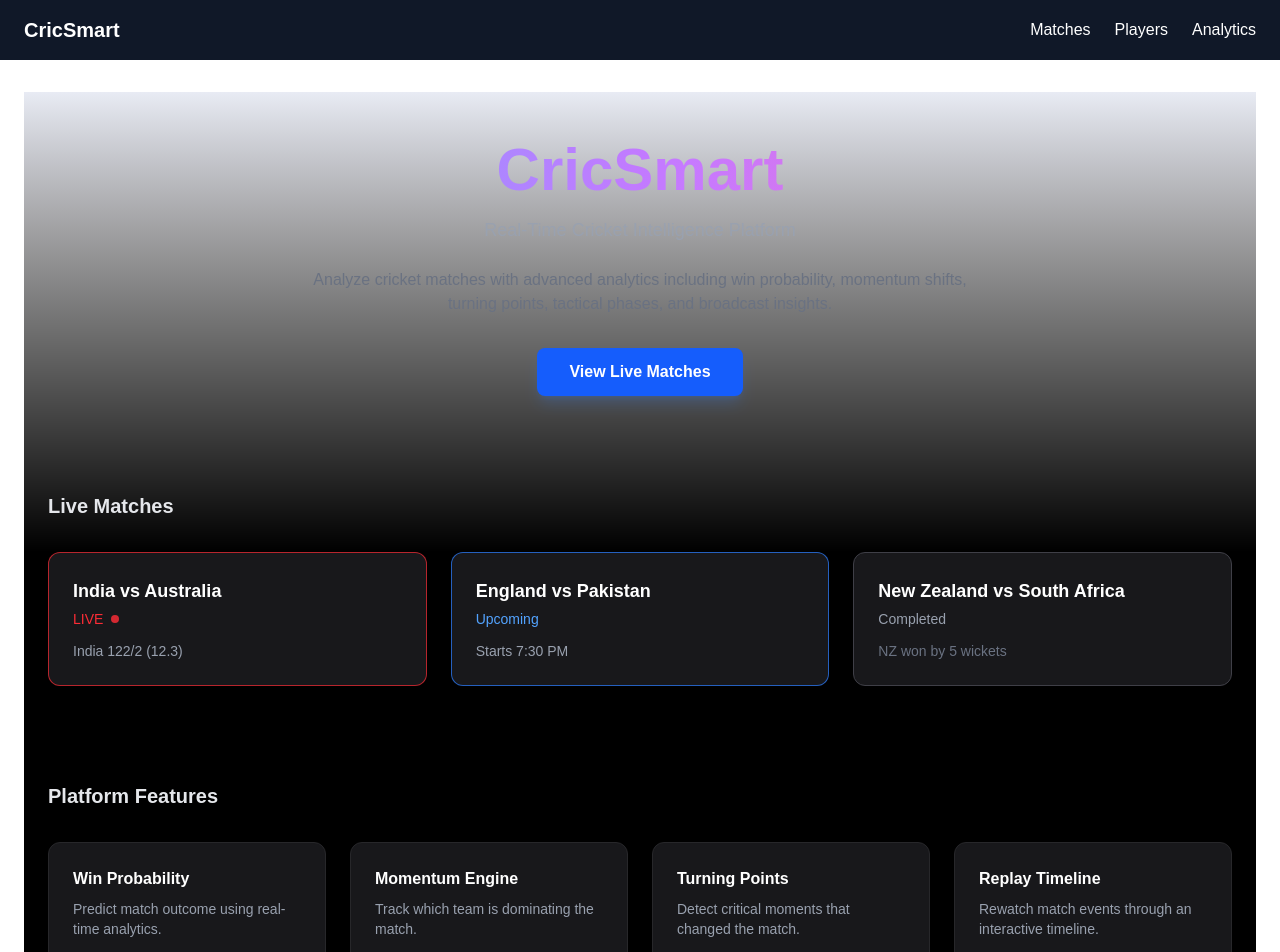
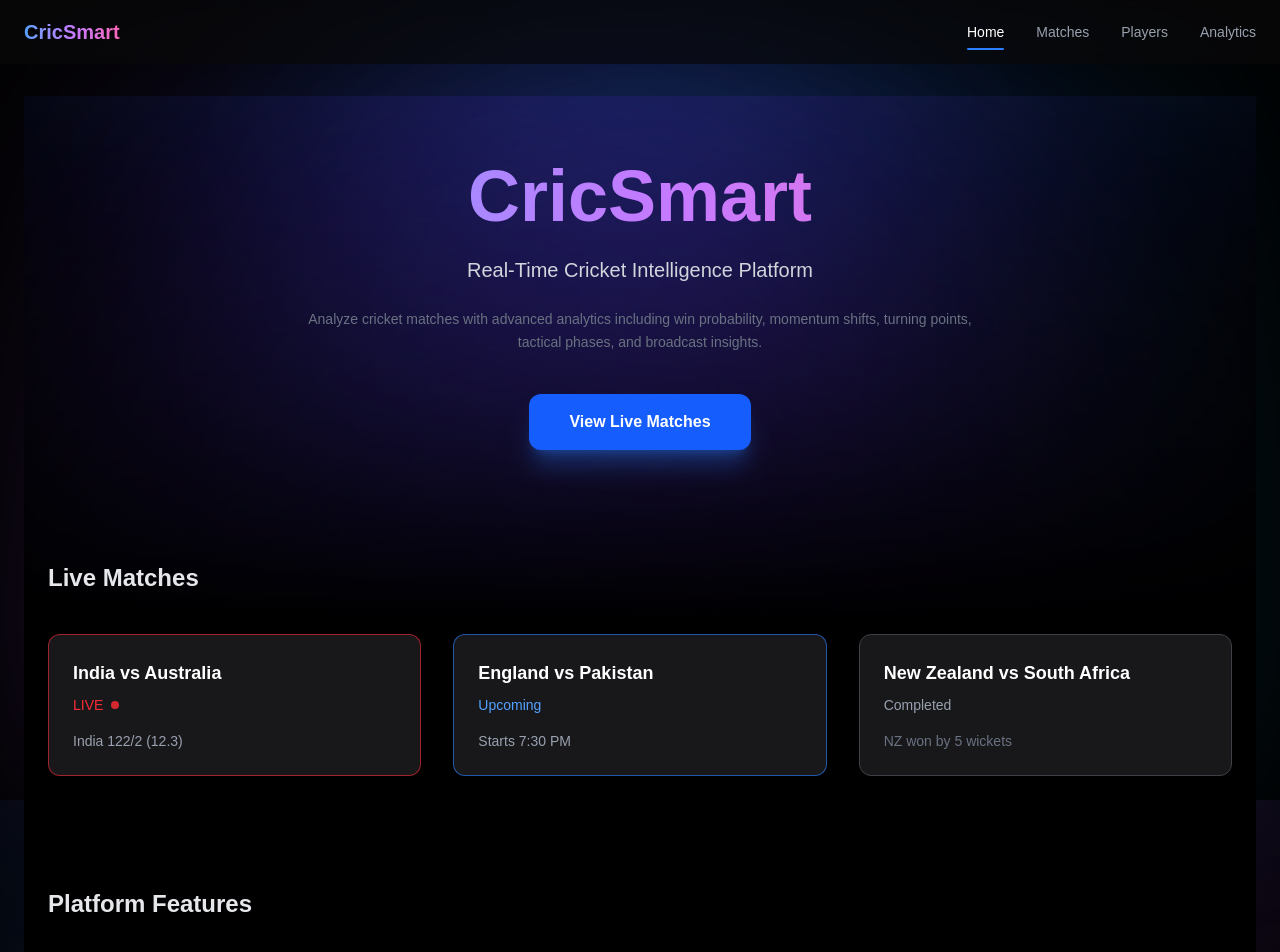
Before and after one commit to ashutosh2287/cricsmart, a Next.js app: page / in a window 1280 px wide. Shown: the top 952 px of the page. Built offline with nearby package versions, Linux system fonts and the light colour scheme.

Commit message:
checkpoint before upgrade

```diff
--- a/src/app/globals.css
+++ b/src/app/globals.css
@@ -20,9 +20,19 @@
 }
 
 body {
-  background: var(--background);
+  background:
+    radial-gradient(circle at 20% 20%, rgba(59,130,246,0.15), transparent 40%),
+    radial-gradient(circle at 80% 0%, rgba(168,85,247,0.15), transparent 40%),
+    radial-gradient(circle at 50% 100%, rgba(14,165,233,0.12), transparent 45%),
+    #000;
+
   color: var(--foreground);
+
   font-family: Arial, Helvetica, sans-serif;
+
+  min-height: 100vh;
+
+  background-attachment: fixed;
 }
 
 /*
@@ -308,3 +318,101 @@ CAMERA SHAKE EFFECT
 .stadium-overlay.tension {
   background: radial-gradient(circle, rgba(249,115,22,0.25), transparent);
 }
+
+/*
+================================================
+✨ GLOBAL UI POLISH
+================================================
+*/
+
+.card-glow:hover {
+
+  box-shadow:
+    0 10px 30px rgba(0,0,0,0.6),
+    0 0 20px rgba(59,130,246,0.25);
+
+}
+
+.section-divider {
+
+  height: 1px;
+
+  background: linear-gradient(
+    to right,
+    transparent,
+    rgba(148,163,184,0.4),
+    transparent
+  );
+
+}
+
+/*
+================================================
+✨ GLASS PANEL SYSTEM
+================================================
+*/
+
+.glass-panel {
+
+  background: rgba(20,20,25,0.65);
+
+  backdrop-filter: blur(14px);
+  -webkit-backdrop-filter: blur(14px);
+
+  border: 1px solid rgba(255,255,255,0.08);
+
+  border-radius: 14px;
+
+  box-shadow:
+    0 10px 30px rgba(0,0,0,0.45),
+    inset 0 1px 0 rgba(255,255,255,0.05);
+
+  transition: all 0.25s ease;
+
+}
+
+.glass-panel:hover {
+
+  border: 1px solid rgba(255,255,255,0.15);
+
+  box-shadow:
+    0 14px 40px rgba(0,0,0,0.55),
+    0 0 12px rgba(59,130,246,0.25);
+
+}
+
+/*
+================================================
+🏟 STADIUM LIGHT BACKGROUND
+================================================
+*/
+
+.stadium-light {
+
+  position: fixed;
+  inset: 0;
+
+  background:
+    radial-gradient(
+      circle at 50% 20%,
+      rgba(59,130,246,0.18),
+      transparent 60%
+    ),
+    radial-gradient(
+      circle at 20% 80%,
+      rgba(168,85,247,0.15),
+      transparent 60%
+    ),
+    radial-gradient(
+      circle at 80% 70%,
+      rgba(14,165,233,0.12),
+      transparent 60%
+    );
+
+  filter: blur(80px);
+
+  z-index: -1;
+
+  pointer-events: none;
+
+}
--- a/src/app/layout.tsx
+++ b/src/app/layout.tsx
@@ -1,5 +1,5 @@
 import type { Metadata } from "next";
-import Navbar from "../components/Navbar";
+import Navbar from "@/components/layout/Navbar";
 import { Geist, Geist_Mono } from "next/font/google";
 import "./globals.css";
 
@@ -33,8 +33,25 @@ export default function RootLayout({
     <html lang="en">
 
       <body
-        className={`${geistSans.variable} ${geistMono.variable} antialiased bg-black text-white`}
+        className={`${geistSans.variable} ${geistMono.variable} antialiased text-white bg-black`}
       >
+        <div className="stadium-light" />
+
+        {/* ========================================
+           GLOBAL CINEMATIC BACKGROUND
+        ======================================== */}
+
+        <div className="fixed inset-0 -z-10">
+
+          <div className="absolute inset-0 bg-black" />
+
+          {/* Blue glow */}
+          <div className="absolute top-0 left-1/4 w-[600px] h-[600px] bg-blue-600/20 rounded-full blur-[140px]" />
+
+          {/* Purple glow */}
+          <div className="absolute bottom-0 right-1/4 w-[600px] h-[600px] bg-purple-600/20 rounded-full blur-[140px]" />
+
+        </div>
 
         {/* ========================================
            ENGINE BOOTSTRAP
--- a/src/app/page.tsx
+++ b/src/app/page.tsx
@@ -22,11 +22,15 @@ export default function HomePage() {
 
     <div className="relative min-h-screen text-white overflow-hidden">
 
-      {/* BACKGROUND GRADIENT GLOW */}
+      {/* HERO BACKGROUND LIGHT */}
+
+      <div className="absolute top-0 left-1/2 -translate-x-1/2 w-[900px] h-[900px] bg-purple-600/20 blur-[160px] rounded-full pointer-events-none"/>
+
+      <div className="absolute top-40 left-20 w-[600px] h-[600px] bg-blue-600/20 blur-[140px] rounded-full pointer-events-none"/>
 
       <div className="absolute inset-0 bg-gradient-to-b from-blue-900/10 via-black to-black pointer-events-none"/>
 
-      <div className="relative max-w-7xl mx-auto px-6 py-12">
+      <div className="relative max-w-7xl mx-auto px-6 py-16">
 
         {/* HERO SECTION */}
 
@@ -34,18 +38,18 @@ export default function HomePage() {
           initial={{ opacity: 0, y: 40 }}
           animate={{ opacity: 1, y: 0 }}
           transition={{ duration: 0.6 }}
-          className="text-center mb-24"
+          className="text-center mb-28"
         >
 
-          <h1 className="text-5xl md:text-6xl font-bold mb-4 bg-gradient-to-r from-blue-400 via-purple-400 to-pink-400 text-transparent bg-clip-text">
+          <h1 className="text-6xl md:text-7xl font-bold mb-6 bg-gradient-to-r from-blue-400 via-purple-400 to-pink-400 text-transparent bg-clip-text">
             CricSmart
           </h1>
 
-          <p className="text-gray-400 text-lg mb-6">
+          <p className="text-gray-300 text-xl mb-6">
             Real-Time Cricket Intelligence Platform
           </p>
 
-          <p className="text-gray-500 max-w-2xl mx-auto mb-8">
+          <p className="text-gray-500 max-w-2xl mx-auto mb-10 text-sm leading-relaxed">
             Analyze cricket matches with advanced analytics including
             win probability, momentum shifts, turning points,
             tactical phases, and broadcast insights.
@@ -53,8 +57,7 @@ export default function HomePage() {
 
           <Link
             href="/matches"
-            className="inline-block bg-blue-600 hover:bg-blue-700 px-8 py-3 rounded-lg font-semibold transition-all hover:scale-105 shadow-lg shadow-blue-500/20"
-          >
+            className="inline-block bg-blue-600 hover:bg-blue-500 px-10 py-4 rounded-xl font-semibold transition-all hover:scale-105 shadow-xl shadow-blue-500/30 hover:shadow-blue-500/50"          >
             View Live Matches
           </Link>
 
@@ -63,9 +66,9 @@ export default function HomePage() {
 
         {/* LIVE MATCHES */}
 
-        <div className="mb-24">
+        <div className="mb-28">
 
-          <h2 className="text-xl font-semibold mb-8 text-gray-200">
+          <h2 className="text-2xl font-semibold mb-10 text-gray-200">
             Live Matches
           </h2>
 
@@ -73,27 +76,27 @@ export default function HomePage() {
             variants={container}
             initial="hidden"
             animate="show"
-            className="grid md:grid-cols-3 gap-6"
+            className="grid md:grid-cols-3 gap-8"
           >
 
             {/* LIVE MATCH */}
 
-            <motion.div variants={item} whileHover={{ scale: 1.04 }}>
+            <motion.div variants={item} whileHover={{ scale: 1.05 }}>
               <Link
-                href="/match/ind-aus"
-                className="block border border-red-500/70 rounded-xl p-6 bg-zinc-900 hover:border-red-400 hover:shadow-xl hover:shadow-red-500/20 transition-all"
+                href="/match/india-vs-australia"
+                className="block border border-red-500/60 rounded-xl p-6 bg-zinc-900 hover:border-red-400 hover:shadow-2xl hover:shadow-red-500/30 transition-all"
               >
 
                 <p className="text-lg font-semibold">
                   India vs Australia
                 </p>
 
-                <p className="text-red-500 text-sm flex items-center gap-2 mt-1">
+                <p className="text-red-500 text-sm flex items-center gap-2 mt-2">
                   LIVE
                   <span className="w-2 h-2 bg-red-500 rounded-full animate-pulse"/>
                 </p>
 
-                <p className="text-gray-400 text-sm mt-3">
+                <p className="text-gray-400 text-sm mt-4">
                   India 122/2 (12.3)
                 </p>
 
@@ -103,21 +106,21 @@ export default function HomePage() {
 
             {/* UPCOMING */}
 
-            <motion.div variants={item} whileHover={{ scale: 1.04 }}>
+            <motion.div variants={item} whileHover={{ scale: 1.05 }}>
               <Link
-                href="/match/eng-pak"
-                className="block border border-blue-500/70 rounded-xl p-6 bg-zinc-900 hover:border-blue-400 hover:shadow-xl hover:shadow-blue-500/20 transition-all"
+                href="/match/england-vs-pakistan"
+                className="block border border-blue-500/60 rounded-xl p-6 bg-zinc-900 hover:border-blue-400 hover:shadow-2xl hover:shadow-blue-500/30 transition-all"
               >
 
                 <p className="text-lg font-semibold">
                   England vs Pakistan
                 </p>
 
-                <p className="text-blue-400 text-sm mt-1">
+                <p className="text-blue-400 text-sm mt-2">
                   Upcoming
                 </p>
 
-                <p className="text-gray-400 text-sm mt-3">
+                <p className="text-gray-400 text-sm mt-4">
                   Starts 7:30 PM
                 </p>
 
@@ -127,9 +130,9 @@ export default function HomePage() {
 
             {/* COMPLETED */}
 
-            <motion.div variants={item} whileHover={{ scale: 1.04 }}>
+            <motion.div variants={item} whileHover={{ scale: 1.05 }}>
               <Link
-                href="/match/nz-sa"
+                href="/match/new-zealand-vs-south-africa"
                 className="block border border-zinc-700 rounded-xl p-6 bg-zinc-900 hover:border-gray-500 hover:shadow-xl transition-all"
               >
 
@@ -137,11 +140,11 @@ export default function HomePage() {
                   New Zealand vs South Africa
                 </p>
 
-                <p className="text-gray-400 text-sm mt-1">
+                <p className="text-gray-400 text-sm mt-2">
                   Completed
                 </p>
 
-                <p className="text-gray-500 text-sm mt-3">
+                <p className="text-gray-500 text-sm mt-4">
                   NZ won by 5 wickets
                 </p>
 
@@ -157,7 +160,7 @@ export default function HomePage() {
 
         <div>
 
-          <h2 className="text-xl font-semibold mb-8 text-gray-200">
+          <h2 className="text-2xl font-semibold mb-10 text-gray-200">
             Platform Features
           </h2>
 
@@ -165,15 +168,15 @@ export default function HomePage() {
             variants={container}
             initial="hidden"
             animate="show"
-            className="grid md:grid-cols-4 gap-6"
+            className="grid md:grid-cols-4 gap-8"
           >
 
             <motion.div
               variants={item}
               whileHover={{ y: -6 }}
-              className="bg-zinc-900 p-6 rounded-xl border border-zinc-800 hover:border-blue-500 transition-all"
+              className="bg-zinc-900 p-6 rounded-xl border border-zinc-800 hover:border-blue-500 hover:shadow-lg transition-all"
             >
-              <h3 className="font-semibold mb-2">
+              <h3 className="font-semibold mb-3">
                 Win Probability
               </h3>
 
@@ -186,9 +189,9 @@ export default function HomePage() {
             <motion.div
               variants={item}
               whileHover={{ y: -6 }}
-              className="bg-zinc-900 p-6 rounded-xl border border-zinc-800 hover:border-green-500 transition-all"
+              className="bg-zinc-900 p-6 rounded-xl border border-zinc-800 hover:border-green-500 hover:shadow-lg transition-all"
             >
-              <h3 className="font-semibold mb-2">
+              <h3 className="font-semibold mb-3">
                 Momentum Engine
               </h3>
 
@@ -201,9 +204,9 @@ export default function HomePage() {
             <motion.div
               variants={item}
               whileHover={{ y: -6 }}
-              className="bg-zinc-900 p-6 rounded-xl border border-zinc-800 hover:border-red-500 transition-all"
+              className="bg-zinc-900 p-6 rounded-xl border border-zinc-800 hover:border-red-500 hover:shadow-lg transition-all"
             >
-              <h3 className="font-semibold mb-2">
+              <h3 className="font-semibold mb-3">
                 Turning Points
               </h3>
 
@@ -216,9 +219,9 @@ export default function HomePage() {
             <motion.div
               variants={item}
               whileHover={{ y: -6 }}
-              className="bg-zinc-900 p-6 rounded-xl border border-zinc-800 hover:border-purple-500 transition-all"
+              className="bg-zinc-900 p-6 rounded-xl border border-zinc-800 hover:border-purple-500 hover:shadow-lg transition-all"
             >
-              <h3 className="font-semibold mb-2">
+              <h3 className="font-semibold mb-3">
                 Replay Timeline
               </h3>
 
--- a/src/components/MatchPhaseTimeline.tsx
+++ b/src/components/MatchPhaseTimeline.tsx
@@ -16,7 +16,7 @@ export default function MatchPhaseTimeline({ matchId }: Props) {
 
   if (!narrative) {
     return (
-      <div className="bg-gray-900 border border-gray-800 rounded-xl p-4 shadow-lg">
+      <div className="glass-panel p-5">
         <h3 className="text-sm text-gray-400 uppercase mb-2">
           Match Phases
         </h3>
--- a/src/components/layout/Navbar.tsx
+++ b/src/components/layout/Navbar.tsx
@@ -3,6 +3,8 @@
 import Link from "next/link";
 import { usePathname } from "next/navigation";
 import { motion } from "framer-motion";
+import { useEffect, useState } from "react";
+
 const links = [
   { name: "Home", href: "/" },
   { name: "Matches", href: "/matches" },
@@ -14,28 +16,47 @@ export default function Navbar() {
 
   const pathname = usePathname();
 
+  const [scrolled, setScrolled] = useState(false);
+
+  useEffect(() => {
+
+    const handleScroll = () => {
+      setScrolled(window.scrollY > 10);
+    };
+
+    window.addEventListener("scroll", handleScroll);
+
+    return () => window.removeEventListener("scroll", handleScroll);
+
+  }, []);
+
   return (
 
-    <nav className="bg-zinc-950 border-b border-zinc-800 sticky top-0 z-50">
+    <nav
+      className={`sticky top-0 z-50 backdrop-blur transition-all duration-300
+      ${
+        scrolled
+          ? "bg-zinc-950/90 shadow-lg shadow-black/40 border-b border-zinc-800"
+          : "bg-zinc-950/70"
+      }`}
+    >
 
       <div className="max-w-7xl mx-auto px-6 h-16 flex items-center justify-between">
 
-        {/* Logo */}
+        {/* LOGO */}
 
+        <Link
+          href="/"
+          className="text-xl font-bold bg-gradient-to-r from-blue-400 via-purple-400 to-pink-400 bg-clip-text text-transparent hover:scale-105 transition"
+        >
+          CricSmart
+        </Link>
 
+        {/* NAV LINKS */}
 
-<Link
-  href="/"
-  className="text-white font-bold text-lg hover:text-blue-400 transition"
->
-  CricSmart
-</Link>
+        <div className="flex gap-8 relative">
 
-        {/* Links */}
-
-        <div className="flex gap-6 relative">
-
-          {links.map(link => {
+          {links.map((link) => {
 
             const active = pathname === link.href;
 
@@ -44,7 +65,11 @@ export default function Navbar() {
               <Link
                 key={link.href}
                 href={link.href}
-                className="relative text-sm text-gray-300 hover:text-white transition"
+                className={`relative text-sm transition ${
+                  active
+                    ? "text-white"
+                    : "text-gray-400 hover:text-white"
+                }`}
               >
 
                 {link.name}
@@ -52,7 +77,12 @@ export default function Navbar() {
                 {active && (
                   <motion.div
                     layoutId="nav-indicator"
-                    className="absolute -bottom-2 left-0 right-0 h-[2px] bg-blue-500"
+                    className="absolute -bottom-2 left-0 right-0 h-0.5 bg-blue-500 rounded"
+                    transition={{
+                      type: "spring",
+                      stiffness: 500,
+                      damping: 30
+                    }}
                   />
                 )}
 
```
Also changed, not shown: src/app/match/[slug]/page.tsx (+47 -5 lines), src/components/LiveMatchStatus.tsx (added, +48 -0 lines), src/context/MatchContext.tsx (added, +35 -0 lines).
